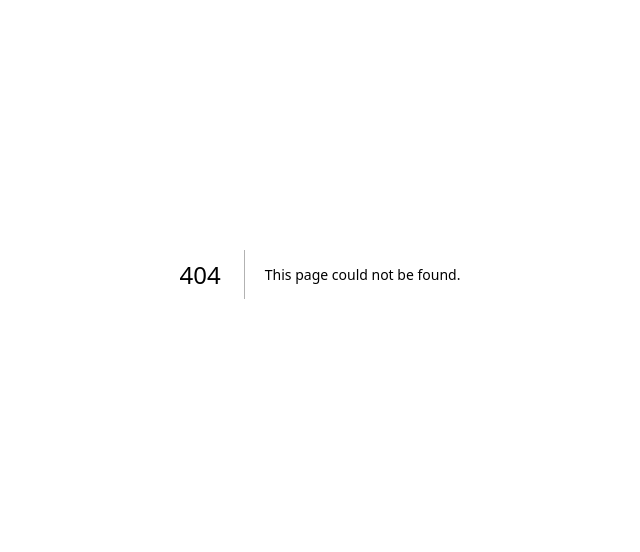
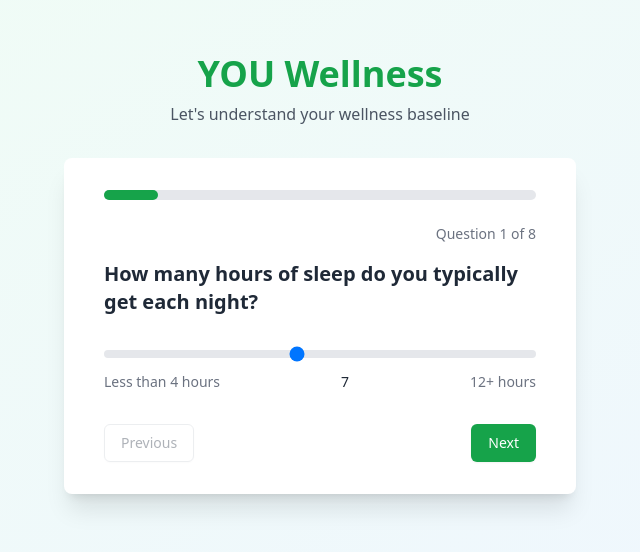
Before and after one commit to TheSamanthaWilliams/you-wellness-app, a Next.js app: page /questionnaire in a window 1280 px wide. Before the commit this address had no page. Shown: the part 126-678 px from the top of the page, without its empty margins (320-960 px from the left). Built offline with nearby package versions, Linux system fonts and the light colour scheme.

Commit message:
Create page.js

```diff
--- /dev/null
+++ b/app/questionnaire/page.js
@@ -0,0 +1,295 @@
+"use client";
+
+import { useState } from 'react';
+import { useRouter } from 'next/navigation';
+
+export default function WellnessQuestionnaire() {
+  const router = useRouter();
+  const [currentQuestion, setCurrentQuestion] = useState(0);
+  const [answers, setAnswers] = useState({
+    sleepHours: 7,
+    stressLevel: 5,
+    exerciseFrequency: 3,
+    meditationFrequency: 2,
+    nutrition: 6,
+    energyLevel: 5,
+    socialConnection: 7,
+    purposeRating: 6
+  });
+  const [isSubmitting, setIsSubmitting] = useState(false);
+
+  const questions = [
+    {
+      id: 'sleepHours',
+      question: 'How many hours of sleep do you typically get each night?',
+      min: 3,
+      max: 12,
+      step: 0.5,
+      minLabel: 'Less than 4 hours',
+      maxLabel: '12+ hours',
+      category: 'body'
+    },
+    {
+      id: 'stressLevel',
+      question: 'How would you rate your current stress level?',
+      min: 1,
+      max: 10,
+      step: 1,
+      minLabel: 'Very low',
+      maxLabel: 'Very high',
+      category: 'mind'
+    },
+    {
+      id: 'exerciseFrequency',
+      question: 'How many days per week do you engage in physical activity?',
+      min: 0,
+      max: 7,
+      step: 1,
+      minLabel: 'Never',
+      maxLabel: 'Daily',
+      category: 'body'
+    },
+    {
+      id: 'meditationFrequency',
+      question: 'How often do you practice mindfulness or meditation?',
+      min: 0,
+      max: 7,
+      step: 1,
+      minLabel: 'Never',
+      maxLabel: 'Daily',
+      category: 'mind'
+    },
+    {
+      id: 'nutrition',
+      question: 'How would you rate your overall nutrition?',
+      min: 1,
+      max: 10,
+      step: 1,
+      minLabel: 'Poor',
+      maxLabel: 'Excellent',
+      category: 'body'
+    },
+    {
+      id: 'energyLevel',
+      question: 'How would you rate your overall energy level?',
+      min: 1,
+      max: 10,
+      step: 1,
+      minLabel: 'Very low',
+      maxLabel: 'Very high',
+      category: 'body'
+    },
+    {
+      id: 'socialConnection',
+      question: 'How satisfied are you with your social connections?',
+      min: 1,
+      max: 10,
+      step: 1,
+      minLabel: 'Not satisfied',
+      maxLabel: 'Very satisfied',
+      category: 'spirit'
+    },
+    {
+      id: 'purposeRating',
+      question: 'How strongly do you feel a sense of purpose in your life?',
+      min: 1,
+      max: 10,
+      step: 1,
+      minLabel: 'Not at all',
+      maxLabel: 'Very strongly',
+      category: 'spirit'
+    }
+  ];
+
+  const handleInputChange = (e) => {
+    const { name, value } = e.target;
+    setAnswers(prev => ({
+      ...prev,
+      [name]: parseFloat(value)
+    }));
+  };
+
+  const nextQuestion = () => {
+    if (currentQuestion < questions.length - 1) {
+      setCurrentQuestion(currentQuestion + 1);
+    } else {
+      submitQuestionnaire();
+    }
+  };
+
+  const prevQuestion = () => {
+    if (currentQuestion > 0) {
+      setCurrentQuestion(currentQuestion - 1);
+    }
+  };
+
+  const submitQuestionnaire = () => {
+    setIsSubmitting(true);
+
+    // Calculate initial scores based on answers
+    const calculateScore = (category) => {
+      const categoryQuestions = questions.filter(q => q.category === category);
+      const categoryAnswers = categoryQuestions.map(q => {
+        const value = answers[q.id];
+        const normalizedValue = ((value - q.min) / (q.max - q.min)) * 100;
+        return normalizedValue;
+      });
+
+      // Average the normalized values
+      return Math.round(
+        categoryAnswers.reduce((sum, val) => sum + val, 0) / categoryAnswers.length
+      );
+    };
+
+    const mindScore = calculateScore('mind');
+    const bodyScore = calculateScore('body');
+    const spiritScore = calculateScore('spirit');
+
+    // Get existing user data from localStorage
+    const userStr = localStorage.getItem('youWellnessUser');
+    if (userStr) {
+      const userData = JSON.parse(userStr);
+
+      // Update with wellness scores
+      const updatedUserData = {
+        ...userData,
+        wellnessScores: {
+          mind: mindScore,
+          body: bodyScore,
+          spirit: spiritScore
+        },
+        // Add initial activities and goals based on questionnaire
+        activities: [
+          {
+            id: 1,
+            category: 'mind',
+            name: 'Meditation',
+            duration: '15 min',
+            timestamp: new Date().toISOString()
+          },
+          {
+            id: 2,
+            category: 'body',
+            name: 'Morning Walk',
+            duration: '30 min',
+            timestamp: new Date().toISOString()
+          },
+          {
+            id: 3,
+            category: 'spirit',
+            name: 'Gratitude Journal',
+            duration: '10 min',
+            timestamp: new Date(Date.now() - 86400000).toISOString() // yesterday
+          }
+        ],
+        goals: [
+          {
+            id: 1,
+            category: 'mind',
+            name: 'Meditate daily',
+            target: 21,
+            progress: 14,
+            unit: 'days'
+          },
+          {
+            id: 2,
+            category: 'body',
+            name: 'Exercise 3x weekly',
+            target: 12,
+            progress: 7,
+            unit: 'sessions'
+          },
+          {
+            id: 3,
+            category: 'spirit',
+            name: 'Read for growth',
+            target: 30,
+            progress: 18,
+            unit: 'minutes/day'
+          }
+        ]
+      };
+
+      // Save updated data
+      localStorage.setItem('youWellnessUser', JSON.stringify(updatedUserData));
+    }
+
+    // Redirect to dashboard after a short delay
+    setTimeout(() => {
+      router.push('/dashboard');
+    }, 1000);
+  };
+
+  const currentQ = questions[currentQuestion];
+  const progress = ((currentQuestion + 1) / questions.length) * 100;
+
+  return (
+    <div className="min-h-screen bg-gradient-to-br from-green-50 to-blue-50 flex flex-col justify-center py-12 sm:px-6 lg:px-8">
+      <div className="sm:mx-auto sm:w-full sm:max-w-md">
+        <div className="text-center">
+          <h1 className="text-4xl font-extrabold text-green-600">YOU Wellness</h1>
+          <p className="mt-2 text-gray-600">Let's understand your wellness baseline</p>
+        </div>
+      </div>
+
+      <div className="mt-8 sm:mx-auto sm:w-full sm:max-w-lg">
+        <div className="bg-white py-8 px-4 shadow-xl sm:rounded-lg sm:px-10">
+          {/* Progress bar */}
+          <div className="w-full bg-gray-200 rounded-full h-2.5 mb-6">
+            <div
+              className="bg-green-600 h-2.5 rounded-full transition-all duration-300 ease-in-out"
+              style={{ width: `${progress}%` }}>
+            </div>
+          </div>
+
+          <div className="text-right text-sm text-gray-500 mb-4">
+            Question {currentQuestion + 1} of {questions.length}
+          </div>
+
+          <div className="mb-8">
+            <h2 className="text-xl font-semibold text-gray-800 mb-6">{currentQ.question}</h2>
+
+            <div className="mt-6">
+              <input
+                type="range"
+                id={currentQ.id}
+                name={currentQ.id}
+                min={currentQ.min}
+                max={currentQ.max}
+                step={currentQ.step}
+                value={answers[currentQ.id]}
+                onChange={handleInputChange}
+                className="w-full h-2 bg-gray-200 rounded-lg appearance-none cursor-pointer"
+              />
+              <div className="flex justify-between mt-2 text-sm text-gray-500">
+                <span>{currentQ.minLabel}</span>
+                <span className="font-medium text-gray-800">{answers[currentQ.id]}</span>
+                <span>{currentQ.maxLabel}</span>
+              </div>
+            </div>
+          </div>
+
+          <div className="flex justify-between">
+            <button
+              type="button"
+              onClick={prevQuestion}
+              disabled={currentQuestion === 0}
+              className="py-2 px-4 border border-gray-300 rounded-md shadow-sm text-sm font-medium text-gray-700 bg-white hover:bg-gray-50 focus:outline-none focus:ring-2 focus:ring-offset-2 focus:ring-green-500 disabled:opacity-40"
+            >
+              Previous
+            </button>
+
+            <button
+              type="button"
+              onClick={nextQuestion}
+              disabled={isSubmitting}
+              className="py-2 px-4 border border-transparent rounded-md shadow-sm text-sm font-medium text-white bg-green-600 hover:bg-green-700 focus:outline-none focus:ring-2 focus:ring-offset-2 focus:ring-green-500 disabled:opacity-50"
+            >
+              {currentQuestion === questions.length - 1 ? (isSubmitting ? 'Loading...' : 'Finish') : 'Next'}
+            </button>
+          </div>
+        </div>
+      </div>
+    </div>
+  );
+}
```
